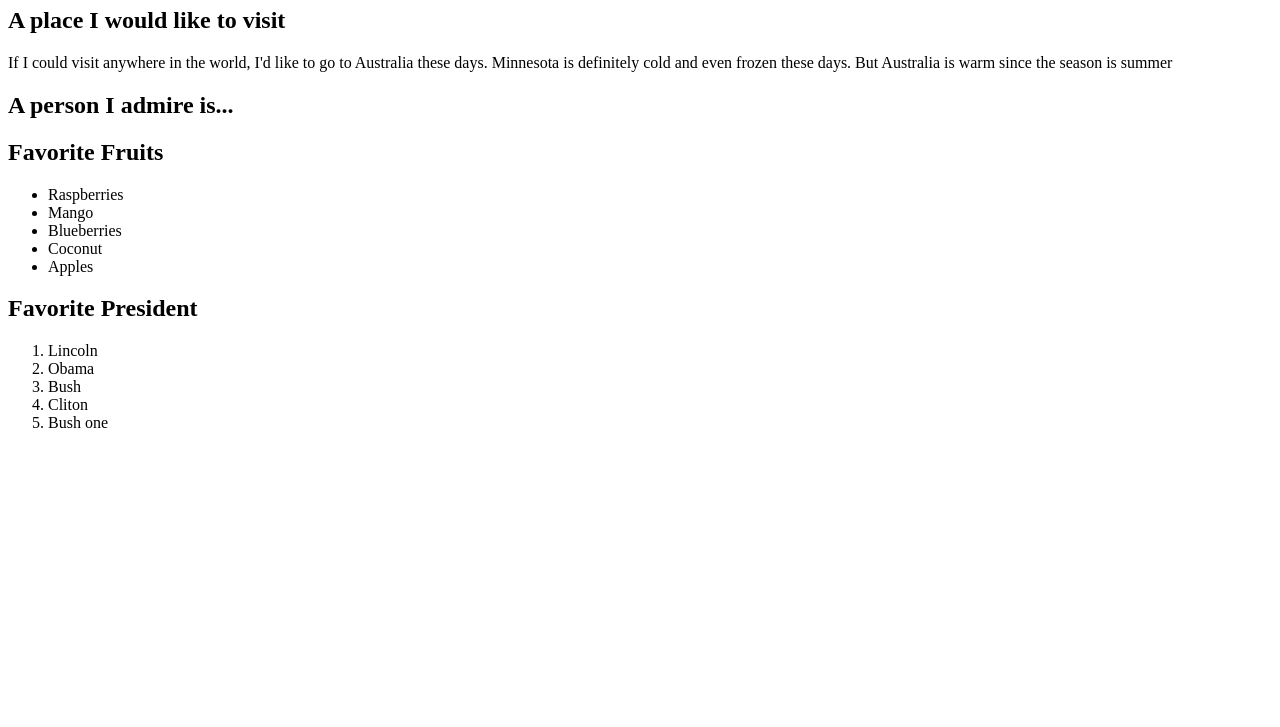
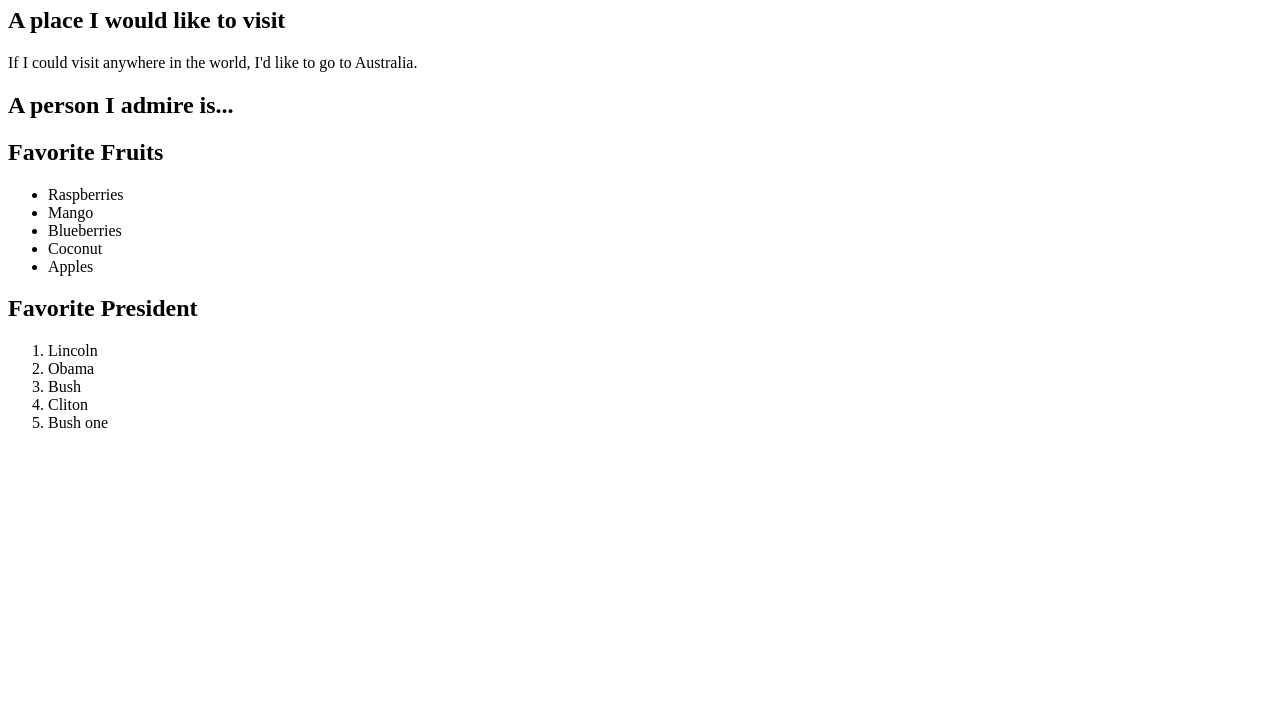
Before and after one commit to YixuanS869/html_exercise, a plain HTML site: page index.html in a window 1280 px wide. Shown: the part 73-800 px from the top of the page. Drawn offline with Linux system fonts and the light colour scheme.

Commit message:
Update index.html

```diff
--- a/index.html
+++ b/index.html
@@ -8,9 +8,7 @@
 <body>
 <h1>Hello World!</h1>
 <h2>A place I would like to visit</h2>
-<p>If I could visit anywhere in the world, I'd like to go to Australia these days.
-    Minnesota is definitely cold and even frozen these days.
-    But Australia is warm since the season is summer </p>
+<p>If I could visit anywhere in the world, I'd like to go to Australia. </p>
 <h2>A person I admire is...</h2>
 <h2>Favorite Fruits</h2>
 <ul>
```
